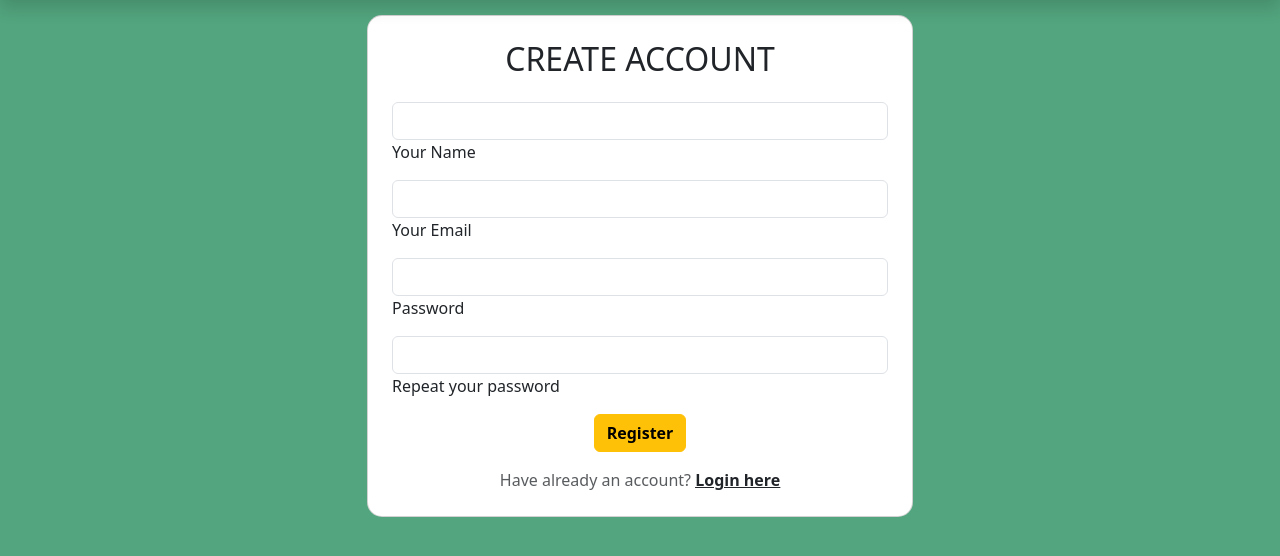
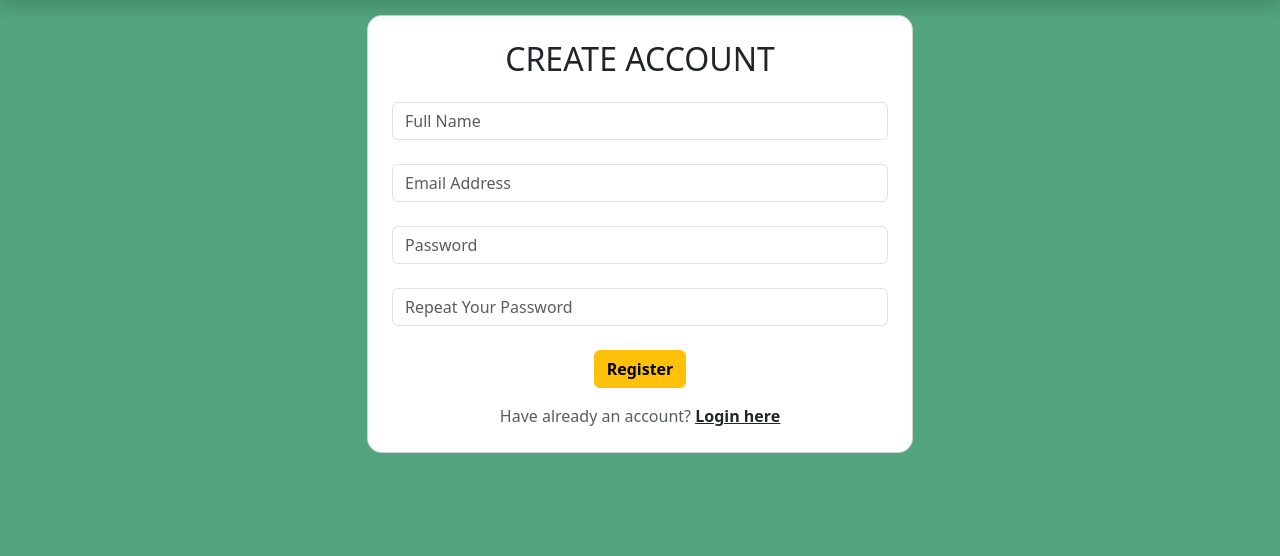
Before and after one commit to epsentosa/book-reading-tracker, a Flask app: page /register in a window 1280 px wide. Shown: the part 57-613 px from the top of the page. Run offline with Flask 2, Linux system fonts and the light colour scheme; some libraries are stand-ins or nearby versions.

Commit message:
refactoring structure files

```diff
--- a/app.py
+++ b/app.py
@@ -1,43 +1,4 @@
-from flask import Flask, redirect,render_template, url_for, request, flash
-from flask_mysqldb import MySQL
-from flask_bcrypt import Bcrypt
-
-app = Flask(__name__)
-app._static_folder = "static"
-bcrypt = Bcrypt(app)
-
-app.config['MYSQL_HOST'] = '0.0.0.0'
-app.config['MYSQL_USER'] = 'eps'
-app.config['MYSQL_PASSWORD'] = 'brew'
-app.config['MYSQL_DB'] = 'track_books'
-
-mysql = MySQL(app)
-
-@app.route('/')
-@app.route('/home')
-def home_page():
-    return render_template("home.html")
-
-@app.route('/register',methods = ['POST','GET'])
-def register_page():
-    error = None
-    if request.method == 'POST':
-        name = request.form['name']
-        email = request.form['email']
-        password = request.form['password']
-        psswd_hash = bcrypt.generate_password_hash(password)
-        with mysql.connection.cursor() as cursor:
-            insert_query = "INSERT INTO members (full_name,email,password) VALUES (%s,%s,%s);"
-            cursor.execute(insert_query,(name,email,psswd_hash))
-            mysql.connection.commit()
-
-        return redirect(url_for('home_page'))
-
-    return render_template("register.html")
-
-@app.route('/login',methods = ['POST','GET'])
-def login_page():
-    return render_template("login.html")
+from books import app
 
 if __name__ == "__main__":
     app.run(debug=True)
--- /dev/null
+++ b/books/__init__.py
@@ -0,0 +1,46 @@
+from flask import Flask, redirect,render_template, url_for, request, flash
+from flask_mysqldb import MySQL
+from flask_bcrypt import Bcrypt
+from books.forms import RegistrationForm
+
+app = Flask(__name__)
+app._static_folder = "static"
+bcrypt = Bcrypt(app)
+
+app.config['MYSQL_HOST'] = '0.0.0.0'
+app.config['MYSQL_USER'] = 'eps'
+app.config['MYSQL_PASSWORD'] = 'brew'
+app.config['MYSQL_DB'] = 'track_books'
+app.config['SECRET_KEY'] = 'topsecretkey'
+
+mysql = MySQL(app)
+
+@app.route('/')
+@app.route('/home')
+def home_page():
+    return render_template("home.html")
+
+@app.route('/register',methods = ['POST','GET'])
+def register_page():
+    form = RegistrationForm()
+    if form.validate_on_submit():
+        name = form.name.data
+        email = form.email.data
+        password = form.password.data
+        psswd_hash = bcrypt.generate_password_hash(password)
+        with mysql.connection.cursor() as cursor:
+            insert_query = "INSERT INTO members (full_name,email,password) VALUES (%s,%s,%s);"
+            cursor.execute(insert_query,(name,email,psswd_hash))
+            mysql.connection.commit()
+
+        return redirect(url_for('home_page'))
+
+    if form.errors:
+        for error in form.errors.values():
+            flash(error[0])
+
+    return render_template("register.html",form=form)
+
+@app.route('/login',methods = ['POST','GET'])
+def login_page():
+    return render_template("login.html")
--- /dev/null
+++ b/books/forms.py
@@ -0,0 +1,16 @@
+from flask_wtf import FlaskForm
+from wtforms import StringField,PasswordField,SubmitField,BooleanField
+from wtforms.validators import DataRequired,Email,EqualTo,Length
+
+class RegistrationForm(FlaskForm):
+    name = StringField(validators =[DataRequired()])
+    email = StringField(validators=[DataRequired(),Email()])
+    password = PasswordField(validators = [Length(min=7)])
+    repeat_password = PasswordField(validators = [DataRequired(),EqualTo('password')])
+    submit = SubmitField('Register')
+
+class LoginForm(FlaskForm):
+    email = StringField(validators=[DataRequired(), Email()])
+    password = PasswordField(validators=[DataRequired()])
+    remember = BooleanField(validators= [DataRequired()])
+    submit = SubmitField('Login')
--- a/templates/base.html
+++ b/books/templates/base.html
@@ -37,6 +37,7 @@
     </nav>
   <!-- End Top Navbar -->
 
+
   <!-- Block Content -->
   {% block content %}{% endblock %}
   <!-- End Block Content -->
--- /dev/null
+++ b/books/templates/register.html
@@ -0,0 +1,56 @@
+{% extends 'base.html' %}
+
+{% block content %}
+
+<body class="bg-success bg-opacity-75">
+  <section class="mt-4">
+    <div class="mask d-flex align-items-center h-100">
+      <div class="container h-100">
+        <div class="row d-flex justify-content-center align-items-center h-100">
+          <div class="col-12 col-md-9 col-lg-7 col-xl-6">
+            <div class="card mt-5" style="border-radius: 15px;">
+              <div class="card-body p-4">
+                <h2 class="text-uppercase text-center mb-4">Create account</h2>
+
+                {% with messages = get_flashed_messages() %}
+                  {% if messages %}
+                      {% for error in messages %}
+                        <div class="alert alert-danger" role="alert">{{ error }}</div>
+                      {% endfor %}
+                    </ul>
+                  {% endif %}
+                {% endwith %}
+
+                <form method="post" >
+
+                  {{ form.hidden_tag() }}
+
+                  <div class="form-outline mb-4">
+                    {{ form.name(class="form-control form-control-md",placeholder="Full Name") }}
+                  </div>
+                  <div class="form-outline mb-4">
+                    {{ form.email(class="form-control form-control-md",placeholder="Email Address") }}
+                  </div>
+                  <div class="form-outline mb-4">
+                    {{ form.password(class="form-control form-control-md",placeholder="Password") }}
+                  </div>
+                  <div class="form-outline mb-4">
+                    {{ form.repeat_password(class="form-control form-control-md",placeholder="Repeat Your Password") }}
+                  </div>
+                  <div class="d-flex justify-content-center">
+                    {{ form.submit(class="btn btn-warning btn-block btn-md fw-bold") }}
+                  </div>
+
+                  <p class="text-center text-muted mt-3 mb-0">Have already an account? <a href="{{ url_for('login_page') }}" class="fw-bold text-body"><u>Login here</u></a></p>
+                </form>
+
+              </div>
+            </div>
+          </div>
+        </div>
+      </div>
+    </div>
+  </section>
+</body>
+
+{% endblock %}
--- a/req.txt
+++ b/req.txt
@@ -1,9 +1,14 @@
 bcrypt==3.2.2
 cffi==1.15.0
 click==8.0.4
+dnspython==2.2.1
+email-validator==1.2.1
 Flask==2.0.3
 Flask-Bcrypt==1.0.1
+Flask-Login==0.6.1
 Flask-MySQLdb==1.0.1
+Flask-WTF==1.0.1
+idna==3.3
 itsdangerous==2.1.2
 Jinja2==3.1.1
 MarkupSafe==2.1.1
@@ -12,3 +17,4 @@ mysqlclient==2.1.0
 protobuf==3.19.4
 pycparser==2.21
 Werkzeug==2.0.3
+WTForms==3.0.1
--- a/templates/register.html
+++ /dev/null
@@ -1,54 +0,0 @@
-{% extends 'base.html' %}
-
-{% block content %}
-
-<body class="bg-success bg-opacity-75">
-  <section class="mt-4">
-    <div class="mask d-flex align-items-center h-100">
-      <div class="container h-100">
-        <div class="row d-flex justify-content-center align-items-center h-100">
-          <div class="col-12 col-md-9 col-lg-7 col-xl-6">
-            <div class="card mt-5" style="border-radius: 15px;">
-              <div class="card-body p-4">
-                <h2 class="text-uppercase text-center mb-4">Create account</h2>
-
-                <form method="post" action="/register">
-
-                  <div class="form-outline mb-2">
-                    <input type="text" name="name" id="name" class="form-control form-control-md" />
-                    <label class="form-label" for="name">Your Name</label>
-                  </div>
-
-                  <div class="form-outline mb-2">
-                    <input type="email" name="email" id="email" class="form-control form-control-md" />
-                    <label class="form-label" for="email">Your Email</label>
-                  </div>
-
-                  <div class="form-outline mb-2">
-                    <input type="password" name="password" id="password" class="form-control form-control-md" />
-                    <label class="form-label" for="password">Password</label>
-                  </div>
-
-                  <div class="form-outline mb-2">
-                    <input type="password" name="confirm_password" id="confirm_password" class="form-control form-control-md" />
-                    <label class="form-label" for="confirm_password">Repeat your password</label>
-                  </div>
-
-                  <div class="d-flex justify-content-center">
-                    <button type="submit" class="btn btn-warning btn-block btn-md fw-bold">Register</button>
-                  </div>
-
-                  <p class="text-center text-muted mt-3 mb-0">Have already an account? <a href="{{ url_for('login_page') }}" class="fw-bold text-body"><u>Login here</u></a></p>
-
-                </form>
-
-              </div>
-            </div>
-          </div>
-        </div>
-      </div>
-    </div>
-  </section>
-</body>
-
-{% endblock %}
```
Also changed, not shown: books/templates/home.html (renamed from templates/home.html), books/templates/login.html (renamed from templates/login.html), 1 other file.
